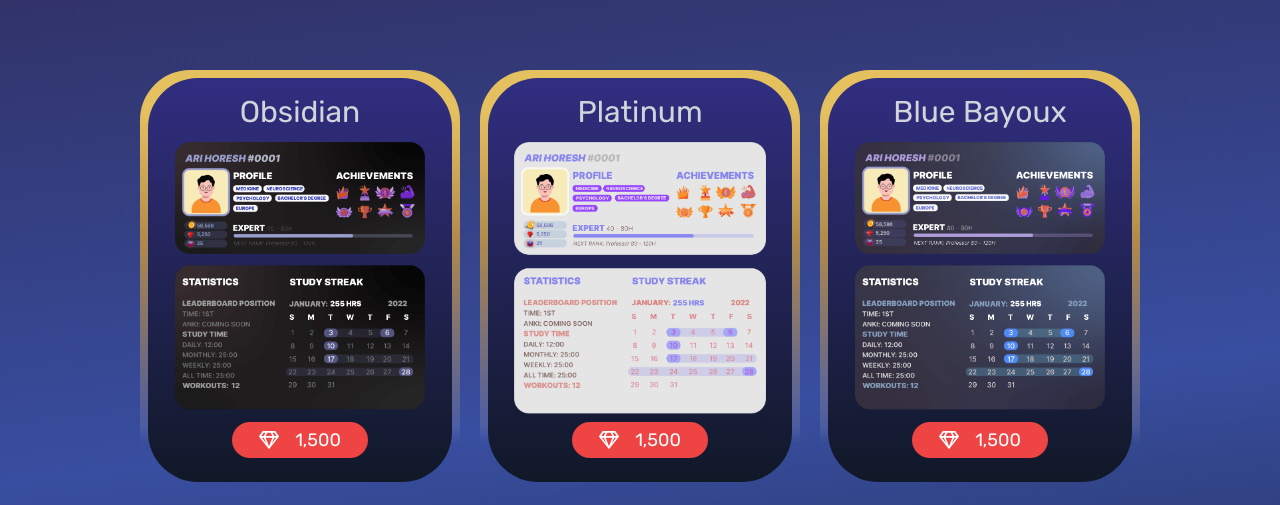
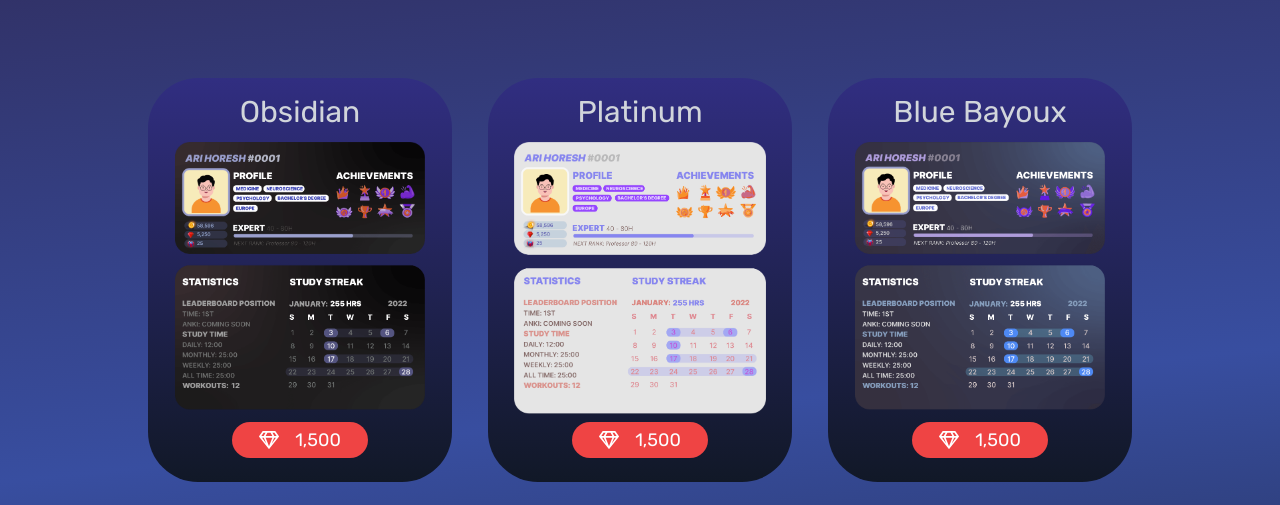
Before and after one commit to StudyLions/Lionbot, a Next.js app: page /skins in a window 1280 px wide. Shown: the part 447-952 px from the top of the page. Built offline with nearby package versions, Linux system fonts and the light colour scheme; no server answers.

Commit message:
Styling updates

```diff
--- /dev/null
+++ b/components/lionskins/Skins.module.scss
@@ -0,0 +1,11 @@
+.gradientBackground {
+  &:hover {
+    background-image: linear-gradient(
+      to bottom,
+      #e5c05f 10%,
+      #b28b4b 40%,
+      rgba(255, 233, 212, 0.1019607843) 85%,
+      transparent 89%
+    );
+  }
+}
--- a/components/lionskins/SkinsBrowser.js
+++ b/components/lionskins/SkinsBrowser.js
@@ -2,6 +2,7 @@ import React, { useState } from "react";
 import Image from "next/image";
 import SkinModal from "./SkinModal";
 import { SkinsList } from "@/constants/SkinsList";
+import styles from "./Skins.module.scss";
 
 const SkinsBrowser = () => {
   const [isModalOpen, setIsOpenModal] = useState(false);
@@ -10,11 +11,7 @@ const SkinsBrowser = () => {
     <div className={"flex flex-wrap justify-center items-center gap-[20px] my-6 py-20"}>
       {SkinsList.map((skin) => (
         <div
-          className="flex flex-wrap w-3/12 lg:w-5/12 md:w-6/12 sm:w-11/12 justify-center items-center rounded-3xl p-2"
-          style={{
-            backgroundImage:
-              "linear-gradient(to bottom, #e5c05f 10%, #b28b4b 40%, rgba(255, 233, 212, 0.1019607843) 85%, transparent 89%)",
-          }}
+          className={`flex flex-wrap w-3/12 lg:w-5/12 md:w-6/12 sm:w-11/12 justify-center items-center rounded-3xl p-2 ${styles.gradientBackground}`}
         >
           <div
             className="cursor-zoom-in flex flex-wrap justify-center items-center bg-gradient-to-b from-indigo-900 to-gray-900 p-4  rounded-3xl"
```
